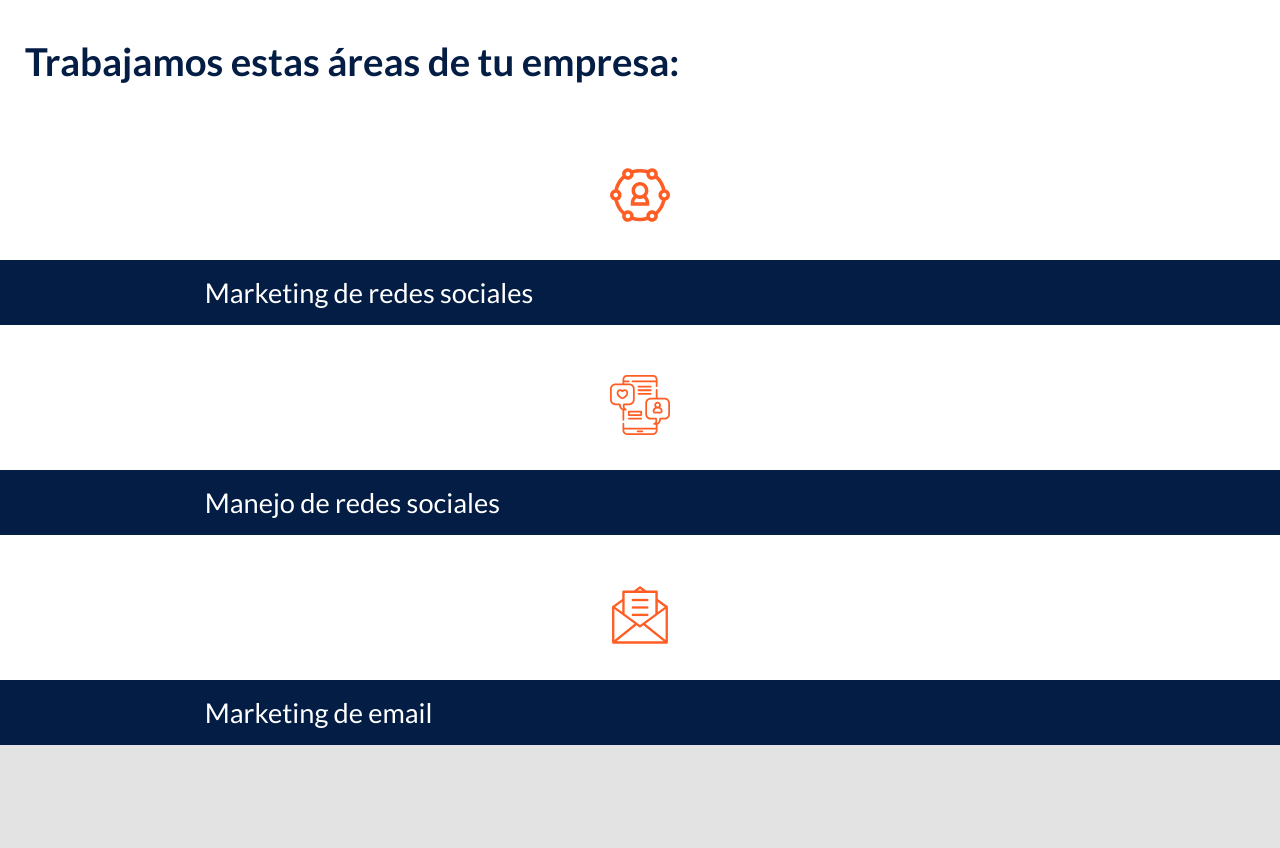
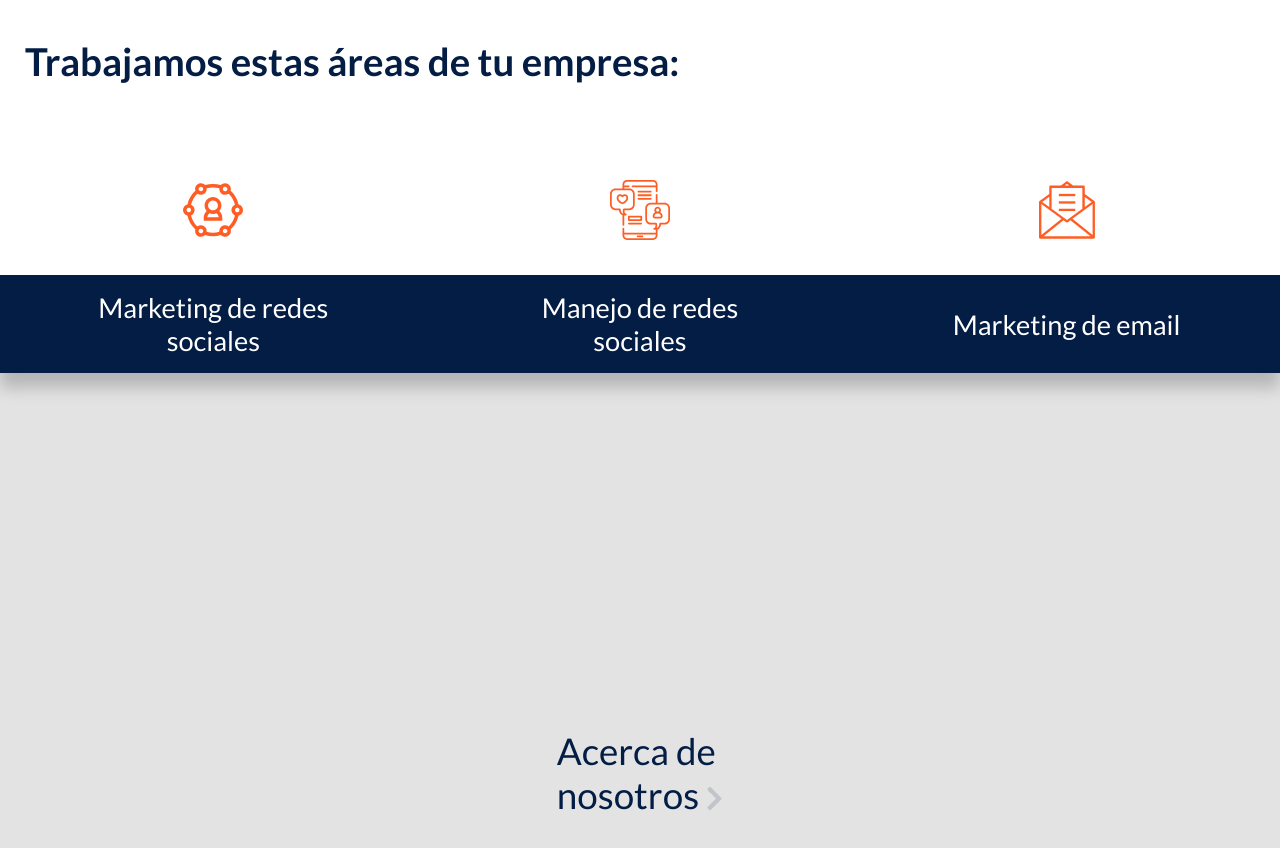
Before and after one commit to jlvalport/unmade-solutions, a React (Create React App) app: page /servicio-de-marketing in a window 1280 px wide. Shown: the part 2420-3268 px from the top of the page. Built offline with nearby package versions, Linux system fonts and the light colour scheme.

Commit message:
feat: marketing page services section desktop view

```diff
--- a/src/components/MarketingServicePage/MarketingServicesSection/MarketingService/MarketingService.module.scss
+++ b/src/components/MarketingServicePage/MarketingServicesSection/MarketingService/MarketingService.module.scss
@@ -1,11 +1,14 @@
 @import '../../../../assets/styles/colors';
+@import '../../../../assets/styles/media-queires';
 
+// Service div outter container
 .serviceBox {
     width: 100%;
     display: block;
     margin: 15px 0 0;
 }
 
+// Div container for icon
 .iconBox {
     height: 130px;
     display: flex;
@@ -20,6 +23,7 @@
     }
 }
 
+// Div container for title paragraph
 .titleBox {
     background: $normalText;
     padding: 5px 16%;
@@ -30,3 +34,27 @@
         font-size: 1.7rem;
     }
 }
+
+@media screen and (min-width: $desktopScreenSize) {
+
+    // Service div outter container
+    .serviceBox {
+        width: 33.3333%;
+        margin: 15px 0 0;
+        display: flex;
+        flex-direction: column;
+    }
+
+    // Div container for title paragraph
+    .titleBox {
+        flex-grow: 1;
+        display: flex;
+        justify-content: center;
+        align-items: center;
+
+        p {
+            text-align: center;
+            display: inline-block;
+        }
+    }
+}
--- a/src/components/MarketingServicePage/MarketingServicesSection/MarketingServicesSection.js
+++ b/src/components/MarketingServicePage/MarketingServicesSection/MarketingServicesSection.js
@@ -1,18 +1,21 @@
 import React from 'react';
 
 import SubSectionTitle from '../../UI/SubSectionTitle/SubSectionTitle';
-import MarketingService from  './MarketingService/MarketingService';
+import MarketingService from './MarketingService/MarketingService';
 import socialMediaManagementIcon from '../../../assets/img/graphics/icons/team.svg'
 import socialMediaMarketingIcon from '../../../assets/img/graphics/icons/social-media.svg'
 import emailMarketingIcon from '../../../assets/img/graphics/icons/email.svg'
+import classes from './MarketingServicesSection.module.scss';
 
 const MarketingServicesSection = () => {
     return (
         <React.Fragment>
             <SubSectionTitle>Trabajamos estas áreas de tu empresa:</SubSectionTitle>
-            <MarketingService title='Marketing de redes sociales' icon={socialMediaManagementIcon} />
-            <MarketingService title='Manejo de redes sociales' icon={socialMediaMarketingIcon} />
-            <MarketingService title='Marketing de email' icon={emailMarketingIcon} />
+            <div className={classes.servicesInfoBox}>
+                <MarketingService title='Marketing de redes sociales' icon={socialMediaManagementIcon} />
+                <MarketingService title='Manejo de redes sociales' icon={socialMediaMarketingIcon} />
+                <MarketingService title='Marketing de email' icon={emailMarketingIcon} />
+            </div>
         </React.Fragment>
     );
 };
--- a/src/components/MarketingServicePage/MarketingServicesSection/MarketingServicesSection.module.scss
+++ b/src/components/MarketingServicePage/MarketingServicesSection/MarketingServicesSection.module.scss
@@ -0,0 +1,15 @@
+@import '../../../assets/styles/media-queires';
+
+/* Desktop view media query */
+
+@media screen and (min-width: $desktopScreenSize) {
+
+    // Div container for services components
+    .servicesInfoBox {
+        position: relative;
+        display: flex;
+        flex-direction: row;
+        box-shadow: 0 15px 15px rgba(0, 0, 0, .20);
+        z-index: 5;
+    }
+}
```
